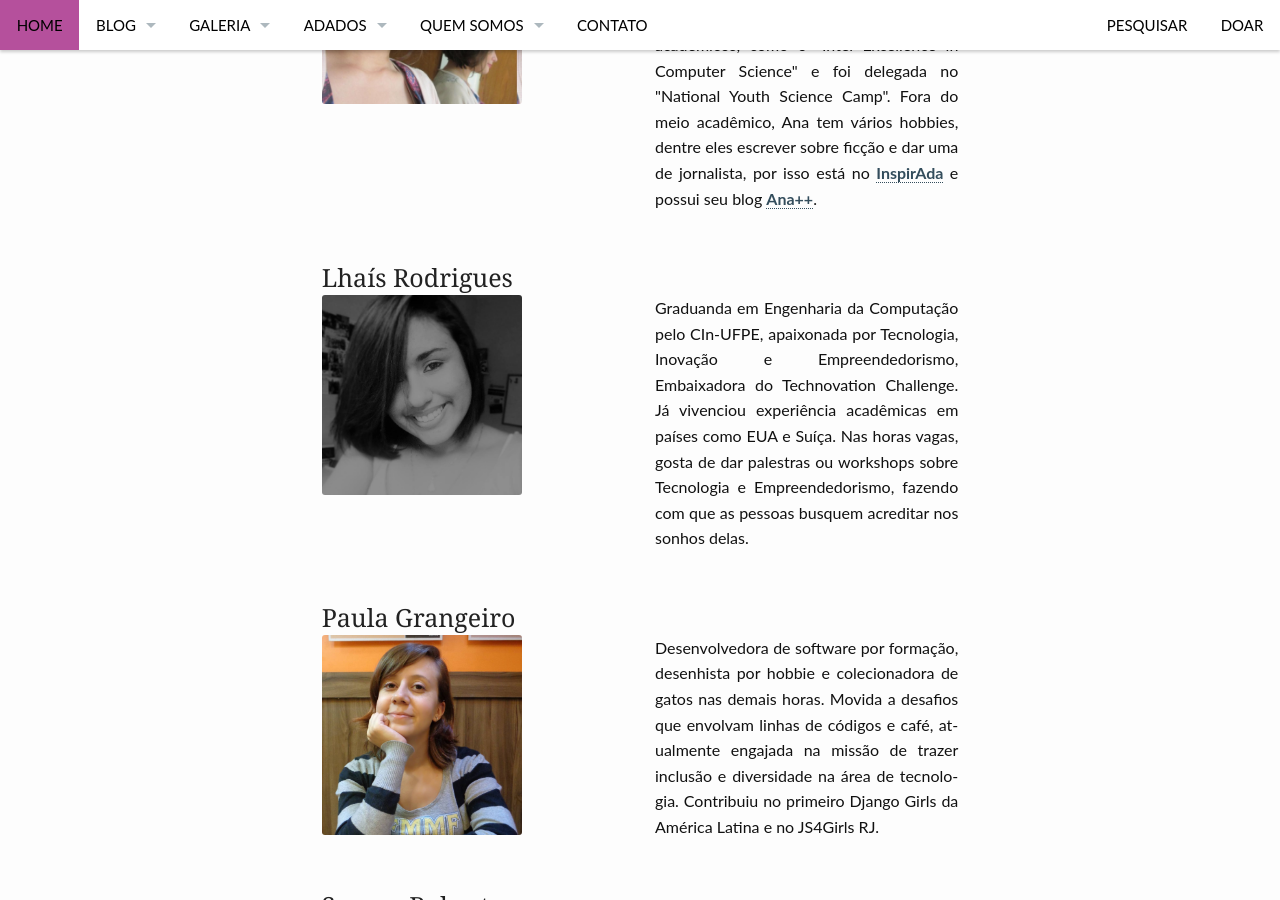
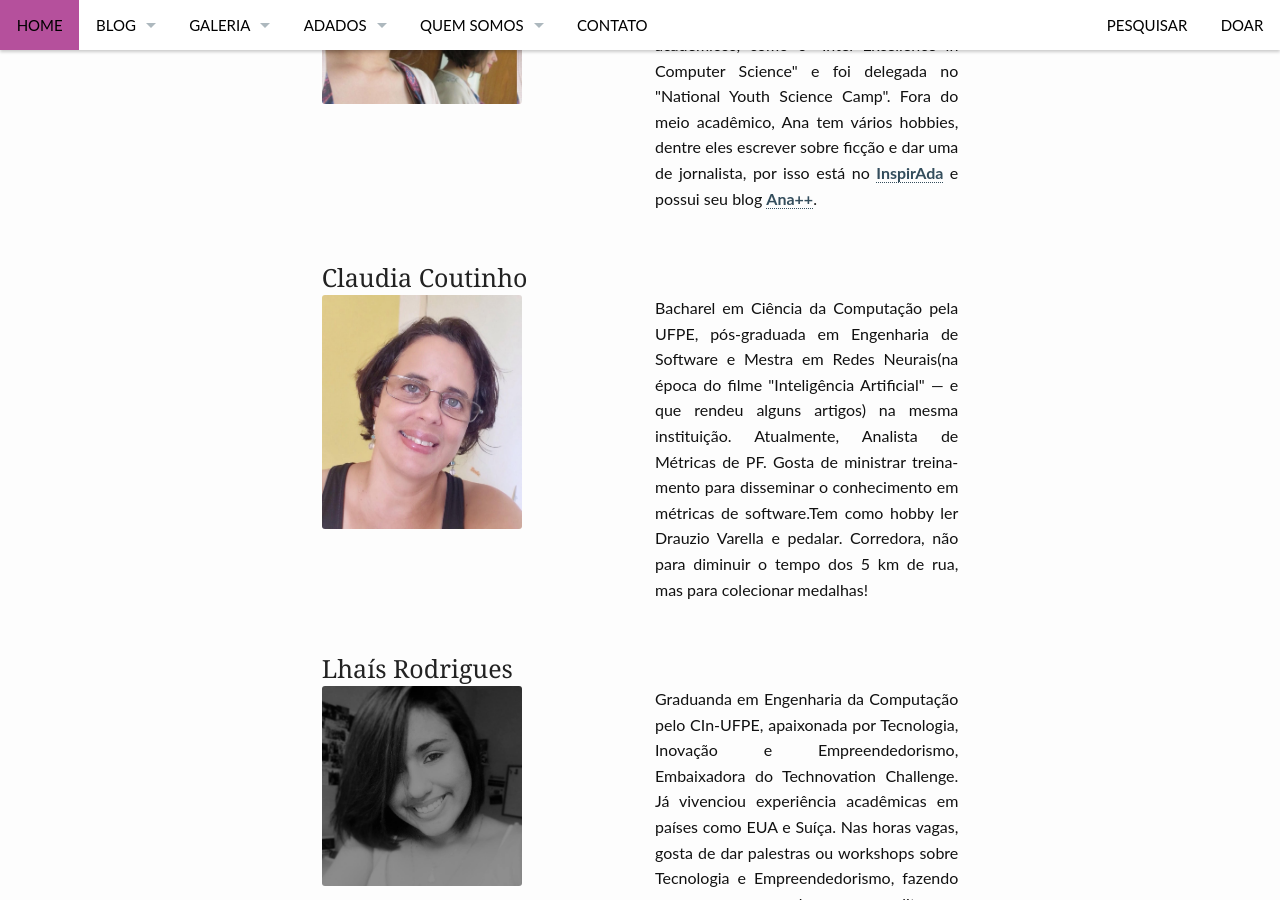
Before and after one commit to inspiradanacomputacao/inspiradanacomputacao.github.io, a Jekyll site: the page built from pages/colaboradores.md, in a window 1280 px wide and 900 px high, scrolled down 679 px. Built offline with Jekyll 4.4.1, drawn with Linux system fonts in a browser that asks for light colours.

Commit message:
adicionando perfil de claudia coutinho

```diff
--- a/pages/colaboradores.md
+++ b/pages/colaboradores.md
@@ -24,6 +24,24 @@ header:
     <div class="large-6 columns">
         <p align="justify">
           Graduanda em Ciência da Computação na UFCG, onde trabalha como pesquisadora e desenvolvedora no Laboratório de Sistemas Distribuídos. Durante sua trajetória já conquistou prêmios acadêmicos, como o "Intel Excellence in Computer Science" e foi delegada no "National Youth Science Camp". Fora do meio acadêmico, Ana tem vários hobbies, dentre eles escrever sobre ficção e dar uma de jornalista, por isso está no <a href="http://inspiradanacomputacao.com/colaboradoras/" target="_blank">InspirAda</a> e possui seu blog <a href="https://blogdeviagensdeana.wordpress.com/" target="_blank">Ana++</a>.
+        </p>
+    </div>
+  </div>
+</div>
+
+<div class="show-for-large-up">
+    <div class="row">
+        <div class="small-12 columns">
+            <h3>Claudia Coutinho</h3>
+        </div><!-- /.small-12.columns -->
+    </div>
+  <div class="row">
+    <div class="large-6 columns">
+        <img src="http://inspiradanacomputacao.github.io/images/perfil_claudia.jpg" width= "200px" alt="">
+      </div>
+    <div class="large-6 columns">
+        <p align="justify">
+          Bacharel em Ciência da Computação pela UFPE, pós-graduada em Engenharia de Software e Mestra em Redes Neurais(na época do filme "Inteligência Artificial" — e que rendeu alguns artigos) na mesma instituição. Atualmente, Analista de Métricas de PF. Gosta de ministrar treinamento para disseminar o conhecimento em métricas de software.Tem como hobby ler Drauzio Varella e pedalar. Corredora, não para diminuir o tempo dos 5 km de rua, mas para colecionar medalhas!
         </p>
     </div>
   </div>
```
